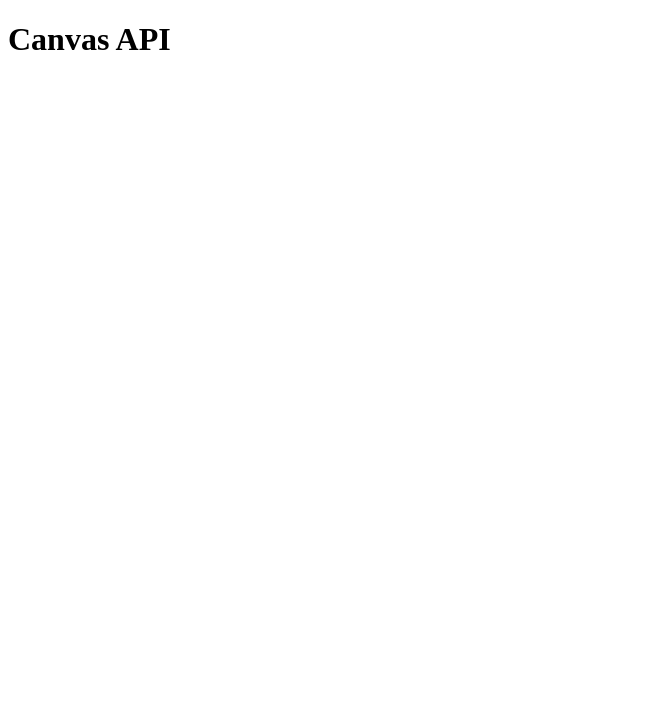
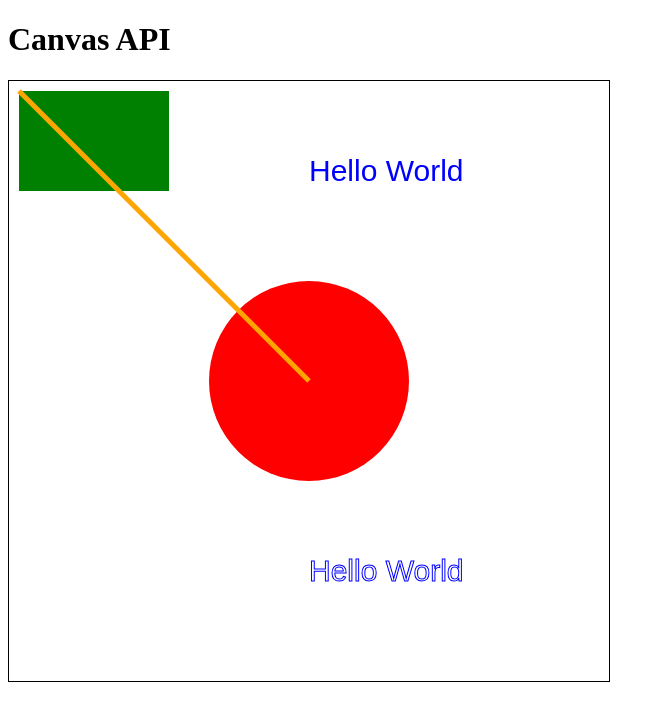
Before and after one commit to kaluczadzsi/javascript-sandbox, a plain HTML site: page 12-web-browser-apis/03-canvas/index.html in a window 1280 px wide. Shown: the whole page, without its empty margins (0-665 px from the left). Drawn offline with Linux system fonts and the light colour scheme.

Commit message:
I learned the basics of canvas API

```diff
--- a/12-web-browser-apis/03-canvas/index.html
+++ b/12-web-browser-apis/03-canvas/index.html
@@ -5,9 +5,16 @@
     <meta http-equiv="X-UA-Compatible" content="IE=edge" />
     <meta name="viewport" content="width=device-width, initial-scale=1.0" />
     <script src="script.js" defer></script>
+    <style>
+      canvas {
+        border: 1px solid black;
+      }
+    </style>
     <title>Canvas API</title>
   </head>
   <body>
     <h1>Canvas API</h1>
+    <canvas id="my-canvas" width="600" height="600"></canvas>
+    <img src="ball.png" width="100" height="100" alt="" />
   </body>
 </html>
--- a/12-web-browser-apis/03-canvas/script.js
+++ b/12-web-browser-apis/03-canvas/script.js
@@ -0,0 +1,33 @@
+const canvas = document.getElementById('my-canvas');
+const ctx = canvas.getContext('2d');
+
+// Draw rectangle
+ctx.fillStyle = 'green';
+ctx.fillRect(10, 10, 150, 100);
+
+// Draw circle
+ctx.fillStyle = 'red';
+ctx.arc(300, 300, 100, 0, Math.PI * 2);
+ctx.fill();
+
+// Draw lines
+ctx.beginPath();
+ctx.strokeStyle = 'orange';
+ctx.lineWidth = 5;
+ctx.moveTo(10, 10);
+ctx.lineTo(300, 300);
+ctx.stroke();
+
+// Draw text
+ctx.font = '30px Arial';
+ctx.lineWidth = 1;
+ctx.fillStyle = 'blue';
+ctx.strokeStyle = 'blue';
+ctx.fillText('Hello World', 300, 100, 300);
+ctx.strokeText('Hello World', 300, 500, 300);
+
+// Draw image
+const image = document.querySelector('img');
+image.style.display = 'none';
+
+image.addEventListener('load', () => ctx.drawImage(image, 250, 250, 100, 100));
```
